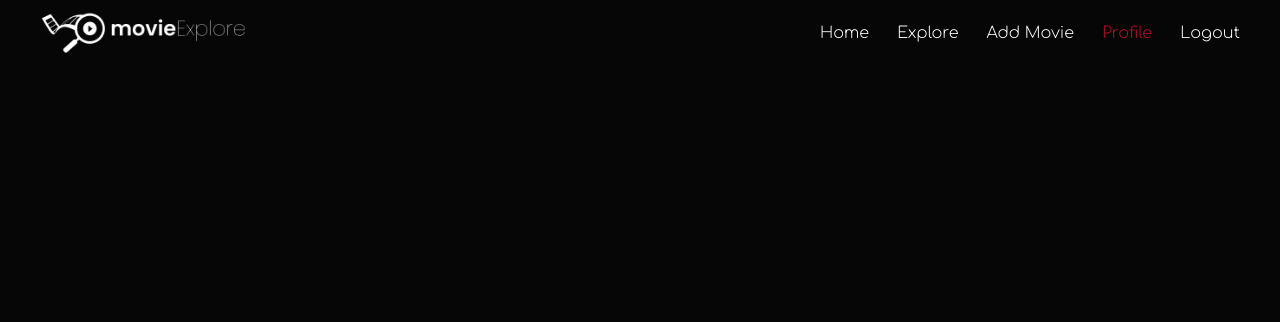
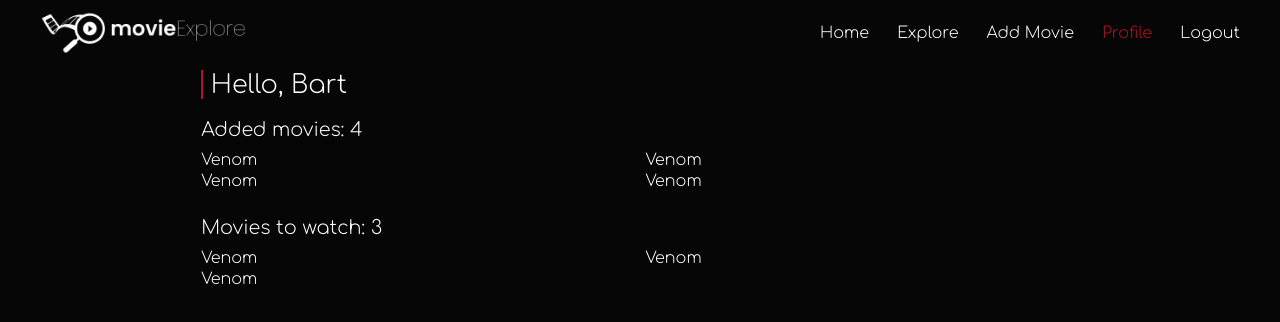
Before and after one commit to bartstc/movie-explore, a React (Create React App) app in the folder client/: page /profile in a window 1280 px wide. Shown: the top 322 px of the page. Built offline with nearby package versions, Linux system fonts and the light colour scheme.

Commit message:
Layout Created

```diff
--- a/client/src/App.js
+++ b/client/src/App.js
@@ -1,10 +1,13 @@
 import React, { Component } from 'react';
 import Layout from './layout/Layout';
-import { BrowserRouter as Router, Switch, Route } from 'react-router-dom';
+import { BrowserRouter as Router, Switch, Route, Redirect } from 'react-router-dom';
 
 import SignUp from './containers/auth/SignUp';
 import SignIn from './containers/auth/SignIn';
 import Dashboard from './containers/Dashboard';
+import Explore from './containers/Explore';
+import Profile from './containers/Profile';
+import AddMovie from './containers/AddMovie';
 
 class App extends Component {
   render() {
@@ -15,10 +18,13 @@ class App extends Component {
             <Route path='/' exact component={SignUp} />
             <Route path='/signin' component={SignIn} />
             <Route path='/dashboard' component={Dashboard} />
+            <Route path='/explore' component={Explore} />
+            <Route path='/profile' component={Profile} />
+            <Route path='/add' component={AddMovie} />
+            <Redirect to="/" />
           </Switch>
         </Layout>
       </Router>
-
     );
   }
 }
--- a/client/src/components/UI/MovieWrapper.js
+++ b/client/src/components/UI/MovieWrapper.js
@@ -11,7 +11,7 @@ const MovieWrapper = ({ title, genre, year, director, children }) => (
       <img src={venom} alt="" />
     </figure>
     <h2 className="movie-title">{title}</h2>
-    <h3 className="movie-info"><span>{genre}</span>, {year}, {director}</h3>
+    <h3 className="movie-info"><span>{genre}</span>{year && `, ${year}, ${director}`}</h3>
     {children}
   </Article>
 );
--- a/client/src/components/UI/inputs/TextareaFieldGroup.js
+++ b/client/src/components/UI/inputs/TextareaFieldGroup.js
@@ -14,7 +14,7 @@ const TextAreaFieldGroup = ({
   label
 }) => (
     <TextareaWrapper>
-      <label hidden className="label" htmlFor={id}>{label}</label>
+      <label className="label" htmlFor={id}>{label}</label>
       <textarea
         className={classnames('textarea', {
           'is-invalid': error
@@ -44,11 +44,12 @@ const TextareaWrapper = styled.p`
   .textarea {
     width: 100%;
     max-width: 250px;
-    height: 34px;
-    padding-left: .7em;
+    min-height: 70px;
+    padding: .7em;
     border: 1px solid ${colors.mainColor};
     border-radius: 15px;
     background: transparent;
+    color: ${colors.mainColor};
 
     &::placeholder {
       color: ${colors.mainColor};
--- a/client/src/components/navigation/Toolbar.js
+++ b/client/src/components/navigation/Toolbar.js
@@ -9,7 +9,7 @@ const links = [
   { path: '/explore', classes: "fas fa-search" },
   { path: '/add', classes: "fas fa-plus-circle" },
   { path: '/profile', classes: "far fa-user" },
-  { path: '/logout', classes: "fas fa-power-off" }
+  { path: '/', classes: "fas fa-power-off" }
 ];
 
 const Toolbar = () => (
--- /dev/null
+++ b/client/src/containers/AddMovie.js
@@ -0,0 +1,80 @@
+import React from 'react';
+import styled from 'styled-components';
+import { sectionBasic, headerBasic } from '../utils/styles';
+
+import TextFieldGroup from '../components/UI/inputs/TextFieldGroup';
+import TextareaFieldGroup from '../components/UI/inputs/TextareaFieldGroup';
+import Button from '../components/UI/Button';
+
+const AddMovie = () => (
+  <Section>
+    <Form>
+      <TextFieldGroup
+        label="Title"
+        placeholder="Title ..."
+        id="title"
+        name="title"
+      // value={this.state.email}
+      // onChange={this.onChange}
+      />
+      <TextFieldGroup
+        label="Director"
+        placeholder="Director ..."
+        id="director"
+        name="director"
+      // value={this.state.email}
+      // onChange={this.onChange}
+      />
+      <TextFieldGroup
+        label="Year"
+        placeholder="Year ..."
+        id="year"
+        name="year"
+      // value={this.state.email}
+      // onChange={this.onChange}
+      />
+      <TextFieldGroup
+        label="Genres"
+        placeholder="Separate with the commas ..."
+        id="genres"
+        name="genres"
+      // value={this.state.email}
+      // onChange={this.onChange}
+      />
+      <TextareaFieldGroup
+        label="Short description"
+        placeholder="One sentence about the movie ..."
+        id="shortDescription"
+        name="shortDescription"
+        // value={this.state.description}
+        // onChange={this.onChange}
+        error=""
+      />
+      <TextareaFieldGroup
+        label="Description"
+        placeholder="Movie description ..."
+        id="description"
+        name="description"
+        // value={this.state.description}
+        // onChange={this.onChange}
+        error=""
+      />
+      <Button type="submit">Done</Button>
+    </Form>
+  </Section>
+);
+
+const Section = styled.section`
+  ${sectionBasic}
+  ${headerBasic}
+`;
+
+const Form = styled.form`
+  width: 100%;
+  display: flex;
+  flex-direction: column;
+  align-items: center;
+  margin-top: 1em;
+`;
+
+export default AddMovie;
--- a/client/src/containers/Dashboard.js
+++ b/client/src/containers/Dashboard.js
@@ -1,7 +1,7 @@
 import React from 'react';
-import PropTypes from 'prop-types';
+// import PropTypes from 'prop-types';
 import styled from 'styled-components';
-import { sectionBasic, fonts, colors, title, device } from '../utils/styles';
+import { sectionBasic, title, device } from '../utils/styles';
 
 import MovieWrapper from '../components/UI/MovieWrapper';
 
@@ -11,6 +11,26 @@ const Dashboard = () => (
       <h2 className="title">Most popular movies.</h2>
     </header>
     <Section>
+      <MovieWrapper title="Venom" genre="Action, Sci-Fi" year="2018" director="Ruben Fleischer">
+        <p>Lorem ipsum dolor sit amet consectetur, adipisicing elit. Similique, eos. Vitae quisquam molestiae eaque sed aperiam tempore.</p>
+      </MovieWrapper>
+      <MovieWrapper title="Venom" genre="Action, Sci-Fi" year="2018" director="Ruben Fleischer">
+        <p>Lorem ipsum dolor sit amet consectetur, adipisicing elit. Similique, eos. Vitae quisquam molestiae eaque sed aperiam tempore.</p>
+      </MovieWrapper>
+      <MovieWrapper title="Venom" genre="Action, Sci-Fi" year="2018" director="Ruben Fleischer">
+        <p>Lorem ipsum dolor sit amet consectetur, adipisicing elit. Similique, eos. Vitae quisquam molestiae eaque sed aperiam tempore.</p>
+      </MovieWrapper>
+      <MovieWrapper title="Venom" genre="Action, Sci-Fi" year="2018" director="Ruben Fleischer">
+        <p>Lorem ipsum dolor sit amet consectetur, adipisicing elit. Similique, eos. Vitae quisquam molestiae eaque sed aperiam tempore.</p>
+      </MovieWrapper>
+    </Section>
+    <header>
+      <h2 className="title">Last added.</h2>
+    </header>
+    <Section>
+      <MovieWrapper title="Venom" genre="Action, Sci-Fi" year="2018" director="Ruben Fleischer">
+        <p>Lorem ipsum dolor sit amet consectetur, adipisicing elit. Similique, eos. Vitae quisquam molestiae eaque sed aperiam tempore.</p>
+      </MovieWrapper>
       <MovieWrapper title="Venom" genre="Action, Sci-Fi" year="2018" director="Ruben Fleischer">
         <p>Lorem ipsum dolor sit amet consectetur, adipisicing elit. Similique, eos. Vitae quisquam molestiae eaque sed aperiam tempore.</p>
       </MovieWrapper>
@@ -30,6 +50,7 @@ const DashboardWraper = styled.div`
 `;
 
 const Section = styled.section`
+  margin-bottom: .8em;
 
   @media ${device.tablet} {
     display: grid;
--- /dev/null
+++ b/client/src/containers/Explore.js
@@ -0,0 +1,42 @@
+import React from 'react';
+// import PropTypes from 'prop-types';
+import styled from 'styled-components';
+import { sectionBasic, device } from '../utils/styles';
+
+import TextFieldGroup from '../components/UI/inputs/TextFieldGroup';
+import MovieWrapper from '../components/UI/MovieWrapper';
+
+const Explore = () => (
+  <ExploreWrapper>
+    <TextFieldGroup
+      label="Enter movie or category name:"
+      placeholder="Search ..."
+      id="search"
+      name="search"
+    // value={this.state.email}
+    // onChange={this.onChange}
+    />
+    <div className="movies-list">
+      <MovieWrapper title="Venom" genre="Action, Sci-Fi" />
+      <MovieWrapper title="Venom" genre="Action, Sci-Fi" />
+      <MovieWrapper title="Venom" genre="Action, Sci-Fi" />
+      <MovieWrapper title="Venom" genre="Action, Sci-Fi" />
+      <MovieWrapper title="Venom" genre="Action, Sci-Fi" />
+      <MovieWrapper title="Venom" genre="Action, Sci-Fi" />
+    </div>
+  </ExploreWrapper>
+);
+
+const ExploreWrapper = styled.section`
+  ${sectionBasic}
+
+  .movies-list {
+    @media ${device.tablet} {
+      display: grid;
+      grid-template-columns: 1fr 1fr;
+      grid-column-gap: .7em;
+    }
+  }
+`;
+
+export default Explore;
--- /dev/null
+++ b/client/src/containers/Profile.js
@@ -0,0 +1,68 @@
+import React from 'react';
+// import PropTypes from 'prop-types';
+import styled from 'styled-components';
+import { sectionBasic, title, device, fonts } from '../utils/styles';
+
+const Profile = () => (
+  <ProfileWrapper>
+    <header>
+      <h1 className="title">Hello, Bart</h1>
+    </header>
+    <h2 className="subtitle">Added movies: 4</h2>
+    <ul className="movies-list">
+      <li>
+        <p className="movie">Venom</p>
+      </li>
+      <li>
+        <p className="movie">Venom</p>
+      </li>
+      <li>
+        <p className="movie">Venom</p>
+      </li>
+      <li>
+        <p className="movie">Venom</p>
+      </li>
+    </ul>
+    <h2 className="subtitle">Movies to watch: 3</h2>
+    <ul className="movies-list">
+      <li>
+        <p className="movie">Venom</p>
+      </li>
+      <li>
+        <p className="movie">Venom</p>
+      </li>
+      <li>
+        <p className="movie">Venom</p>
+      </li>
+    </ul>
+  </ProfileWrapper>
+);
+
+const ProfileWrapper = styled.section`
+  ${sectionBasic}
+  ${title}
+
+  .movies-list {
+    @media ${device.tablet} {
+      display: grid;
+      grid-template-columns: 1fr 1fr;
+      grid-column-gap: .7em;
+    }
+  }
+
+  .subtitle {
+    font-size: 1.2em;
+    font-weight: ${fonts.fontLight};
+    margin-bottom: .5em;
+  }
+
+  .movies-list {
+    margin-bottom: 1.6em;
+  }
+
+  .movie {
+    line-height: 1.3em;
+  }
+`;
+
+export default Profile;
--- a/client/src/layout/Layout.js
+++ b/client/src/layout/Layout.js
@@ -7,11 +7,11 @@ import Toolbar from '../components/navigation/Toolbar';
 import NavItem from '../components/navigation/NavItem';
 
 const links = [
-  { path: '/', content: "Home" },
+  { path: '/dashboard', content: "Home" },
   { path: '/explore', content: "Explore" },
   { path: '/add', content: "Add Movie" },
   { path: '/profile', content: "Profile" },
-  { path: '/logout', content: "Logout" }
+  { path: '/', content: "Logout" }
 ];
 
 const Layout = ({ children }) => (
--- a/client/src/utils/styles.js
+++ b/client/src/utils/styles.js
@@ -71,7 +71,7 @@ export const title = `
     margin-bottom: .8em;
     font-size: 1.2em;
 
-    @media ${device.tablet} {
+    @media ${device.mobileL} {
       font-size: 1.6em;
     }
   }
```
Also changed, not shown: client/src/components/UI/Footer.js (added, +9 -0 lines).
